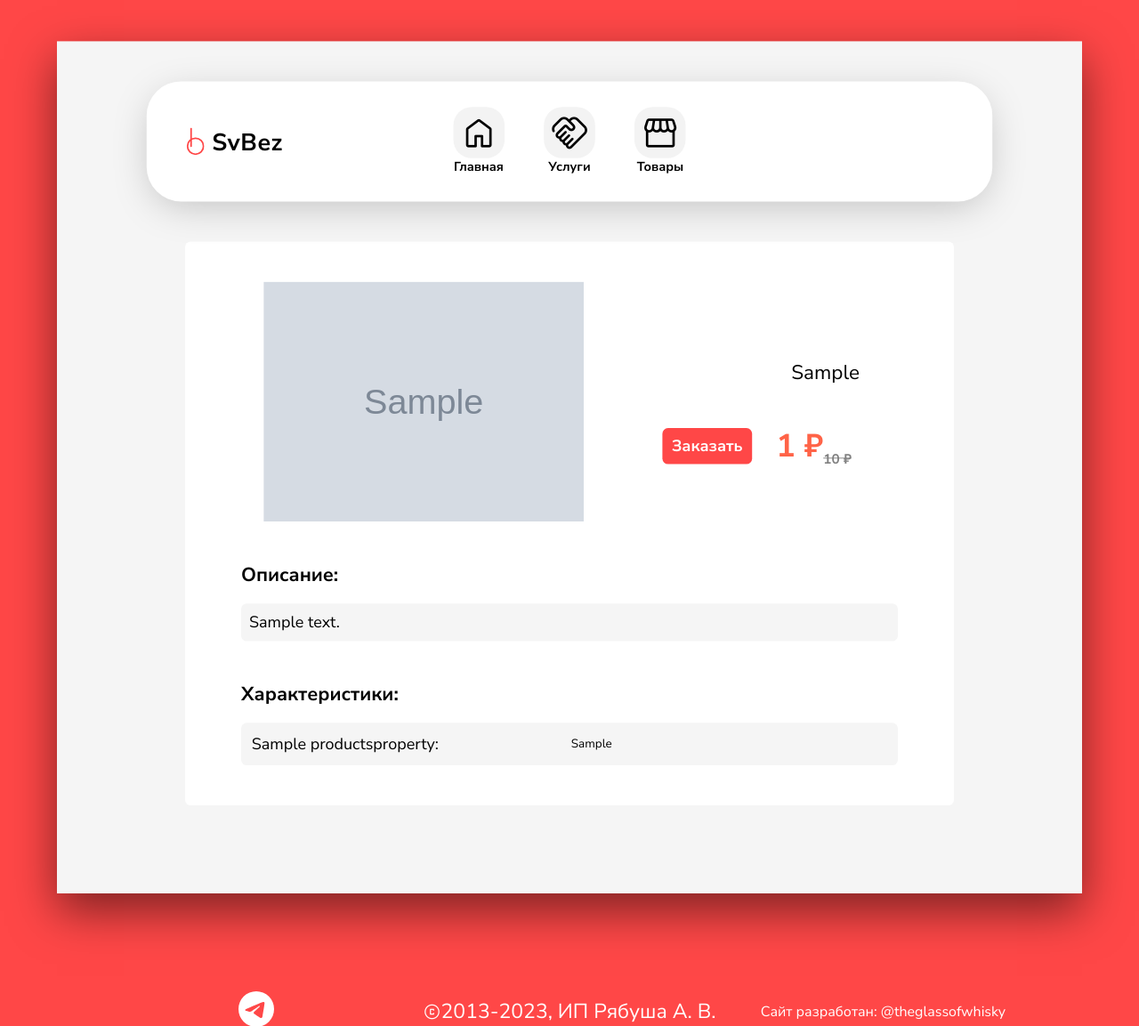
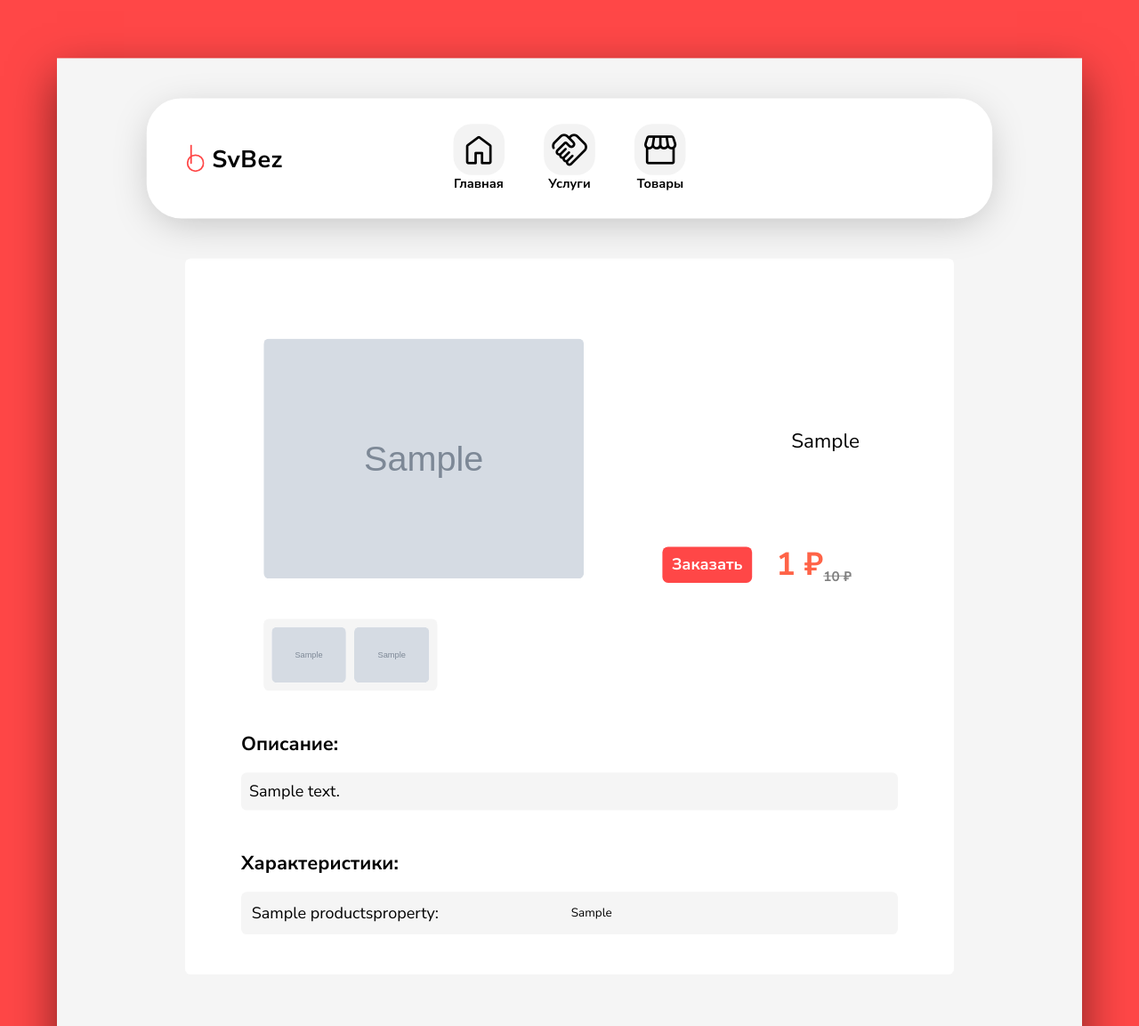
Before and after one commit to igor-73r/sv-bez, a Django app: a page that uses SvbezDjangoWeb/templates/store/product_detail.html in a window 1280 px wide. Shown: the top 1153 px of the page at 89% size. Run offline with Django 4.2, Linux system fonts and the light colour scheme; tables that the repository leaves empty hold one stand-in row (values such as "Sample post"); grey boxes marked "Sample" are stand-in pictures; parts of the project's set-up code (start-up, migrations or seed data) failed here and were passed over.

Commit message:
bug-fixed and extra-photos-added

```diff
--- a/SvbezDjangoWeb/static/css/home.css
+++ b/SvbezDjangoWeb/static/css/home.css
@@ -255,7 +255,7 @@
 }
 
 .map iframe {
-    border-radius: var(--header-radius);
+    border-radius: var(--border-radius);
     /*width: 450px;*/
     width: 100%;
     height: calc(100% - 35px);
--- a/SvbezDjangoWeb/static/css/product_detail.css
+++ b/SvbezDjangoWeb/static/css/product_detail.css
@@ -70,9 +70,11 @@ td {
 
 .product-image img {
     max-width: 400px;
+    border-radius: var(--border-radius);
 }
 .product-image{
     display: flex;
+    height: 400px;
     align-items: center;
 }
 
@@ -100,3 +102,26 @@ td {
     padding: 9px 12px;
     margin-right: 20px;
 }
+
+.extra {
+    display: flex;
+    border-radius: var(--border-radius);
+    background-color: var(--clr3);
+    width: fit-content;
+    padding: 5px;
+}
+
+.extra img{
+    width: auto;
+    height: 70px;
+    margin: 5px;
+    /* border: solid;
+    border-width: 1px;
+    border-color: var(--clr1); */
+    border-radius: var(--border-radius);
+    background-color: var(--clr2);
+}
+
+.extra img:hover{
+    transform: scale(105%);
+}
--- a/SvbezDjangoWeb/static/js/base.js
+++ b/SvbezDjangoWeb/static/js/base.js
@@ -103,3 +103,13 @@ function clearMyCookie(){
 $('#dismiss').click(clearMyCookie);
 
 $('.category_block').click(clearMyCookie);
+
+// $('.extra img').on('mouseover', function(){
+//     // console.log($(this).attr('src'));
+//     // console.log($('.product-image img').attr('src'))
+//     $('.product-image img').attr('src', $(this).attr('src'));
+// });
+
+$('.extra img').click(function(){
+    $('.product-image img').attr('src', $(this).attr('src'));
+});
--- a/SvbezDjangoWeb/store/forms.py
+++ b/SvbezDjangoWeb/store/forms.py
@@ -4,13 +4,13 @@ from django.db.models import Max, Min
 
 
 class FeedbackForm(forms.Form):
-    username = forms.CharField(max_length=255, label="Ваше имя", required=True)
+    username = forms.CharField(max_length=50, label="Ваше имя", required=True)
     phone_number = forms.CharField(max_length=11, required=True, label="Номер телефона")
     email = forms.EmailField(required=False, label="Email")
 
 
 class ExtendedFeedbackForm(FeedbackForm):
-    content = forms.CharField(widget=forms.Textarea, required=False, label="Сообщение")
+    content = forms.CharField(widget=forms.Textarea, required=False, label="Сообщение", max_length=700)
 
 
 class CategoryFilterForm(forms.Form):
--- a/SvbezDjangoWeb/store/models.py
+++ b/SvbezDjangoWeb/store/models.py
@@ -1,6 +1,7 @@
 from django.db import models
 from django.urls import reverse
 from .tools import encrypt
+from django.utils.safestring import mark_safe
 
 
 class ProductsProperties(models.Model):
@@ -114,3 +115,22 @@ class OurCustomers(models.Model):
 
     def __str__(self):
         return self.company_name
+
+
+class ProductsExtraPhotos(models.Model):
+    product_id = models.ForeignKey(Products, on_delete=models.CASCADE, verbose_name="ID Товара")
+    extra_photo = models.ImageField(upload_to=encrypt, null=True, blank=True, max_length=255,
+                                    verbose_name="Дополнительное фото")
+
+    class Meta:
+        verbose_name = 'Дополнительная фотография'
+        verbose_name_plural = 'Дополнительные фотографии'
+
+    # def __str__(self):
+    #     return self.extra_photo
+
+    def image_tag(self):
+        if self.extra_photo.url is not None:
+            return mark_safe('<img src="{}" height="50"/>'.format(self.extra_photo.url))
+        else:
+            return ""
--- a/SvbezDjangoWeb/store/tools.py
+++ b/SvbezDjangoWeb/store/tools.py
@@ -17,6 +17,8 @@ def encrypt(instance, filename):
             folder = 'photos/products/'
         case 'store_ourcustomers':
             folder = 'photos/customers_companies/'
+        case 'store_productsextraphotos':
+            folder = 'photos/products/extra/'
     ext = filename.split('.')[-1]
     filename = "%s.%s" % (uuid.uuid4(), ext)
     return os.path.join(folder, filename)
--- a/SvbezDjangoWeb/store/views.py
+++ b/SvbezDjangoWeb/store/views.py
@@ -1,5 +1,5 @@
 from django.shortcuts import render, redirect
-from .models import Products, ProductsPropertiesValues, ProductsCategories, Brands, OurCustomers
+from .models import Products, ProductsPropertiesValues, ProductsCategories, Brands, OurCustomers, ProductsExtraPhotos
 from .filters import filtered_products, extended_filter_products
 from .forms import CategoryFilterForm, FeedbackForm, ExtendedFeedbackForm
 from .tools import send_email, price_field_validation
@@ -54,6 +54,7 @@ def base_store_view(request):
 
 def store_cat_view(request, category):
     categories = ProductsCategories.objects.all()
+    ext_feedback_form = extended_form_handler(request, subject="Запрос на приобретение товара")
     props = request.GET
     if 'dismiss' in props:
         return redirect('cat_store', category)
@@ -67,5 +68,9 @@ def store_cat_view(request, category):
 def product_view(request, slug):
     ext_feedback_form = extended_form_handler(request, subject="Запрос на приобретение товара")
     product = Products.objects.get(slug=slug)
+    extra_images = ProductsExtraPhotos.objects.filter(product_id=product.id)
+    print(extra_images)
+    for i in extra_images:
+        print(i)
     properties = ProductsPropertiesValues.objects.filter(product_id=product.id).order_by('property_name')
     return render(request, "store/product_detail.html", locals())
--- a/SvbezDjangoWeb/templates/home.html
+++ b/SvbezDjangoWeb/templates/home.html
@@ -106,8 +106,7 @@
         <div class="map">
 {#            <iframe src="https://www.google.com/maps/embed?pb=!1m18!1m12!1m3!1d1209235.0091478569!2d46.701689009453254!3d53.70423891483013!2m3!1f0!2f0!3f0!3m2!1i1024!2i768!4f13.1!3m3!1m2!1s0x41429c334d5602b9%3A0x102a3a583f198a0!2z0KPQu9GM0Y_QvdC-0LLRgdC60LDRjyDQvtCx0Lsu!5e0!3m2!1sru!2sru!4v1688833331684!5m2!1sru!2sru"#}
 {#                    width="600" height="450" style="border:0;" allowfullscreen="" loading="lazy" referrerpolicy="no-referrer-when-downgrade"></iframe>#}
-            <iframe src="https://yandex.ru/map-widget/v1/?ll=48.020495%2C53.736578&mode=search&ol=geo&ouri=ymapsbm1%3A%2F%2Fgeo%3Fdata%3DCgg1MzAwMDA4NhIz0KDQvtGB0YHQuNGPLCDQo9C70YzRj9C90L7QstGB0LrQsNGPINC-0LHQu9Cw0YHRgtGMIgoNF20-QhVykFdC&z=8.18"
-                    width="560" height="400" allowfullscreen="true" style="position:relative;"></iframe>
+            <iframe src="https://yandex.ru/map-widget/v1/?ll=50.464307%2C54.879169&mode=search&ol=geo&ouri=ymapsbm1%3A%2F%2Fgeo%3Fdata%3DCgg1MzAwMDA4NhIz0KDQvtGB0YHQuNGPLCDQo9C70YzRj9C90L7QstGB0LrQsNGPINC-0LHQu9Cw0YHRgtGMIgoN9t4_QhVxw1dC&z=9" width="560" height="400" frameborder="1" allowfullscreen="true" style="position:relative;"></iframe>
         </div>
         <div class="text">
             <p>Большинство работ мы проводим по Ульяновской области, но также возможен выезд по ближайшему поволжью.
--- a/SvbezDjangoWeb/templates/store/product_detail.html
+++ b/SvbezDjangoWeb/templates/store/product_detail.html
@@ -12,8 +12,19 @@
 {% block content %}
     <div class="main-card">
         <div class="main-block">
-            <div class="product-image">
-                <img src="{{ product.image.url }}" alt="">
+            <div class="images-block">
+                <div class="product-image">
+                    <img src="{{ product.image.url }}" alt="">
+                </div>
+                <div class="extra">
+                    {% if extra_images %}
+                        <img src="{{ product.image.url }}" alt="">
+                        {% for image in extra_images %}
+                            <img src="{{ image.extra_photo.url }}" alt="">
+                            <!-- <p>{{ image }}</p> -->
+                        {% endfor %}
+                    {% endif %}
+                </div>
             </div>
             <div class="content">
                 <div class="info">
```
Also changed, not shown: SvbezDjangoWeb/store/admin.py (+8 -2 lines).
